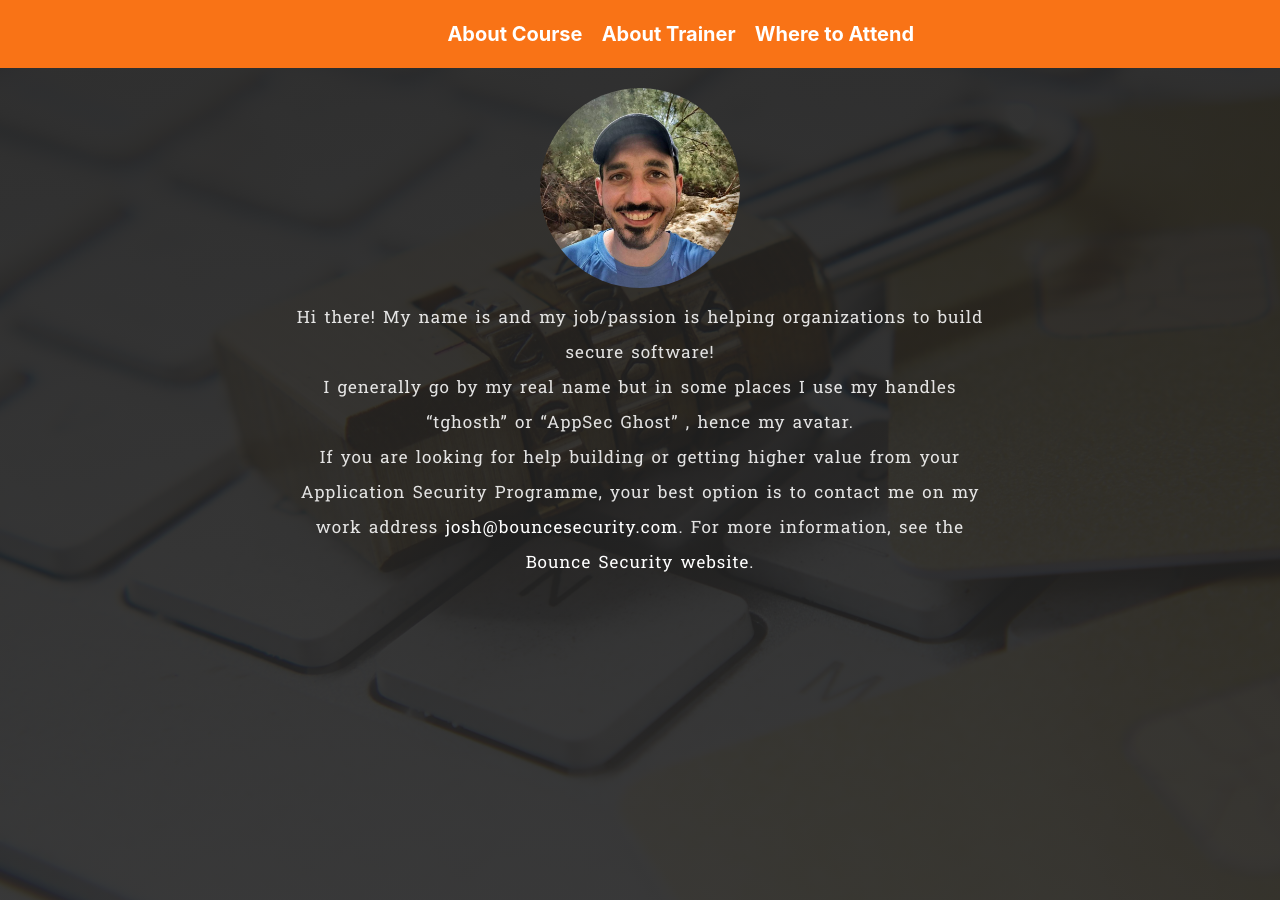
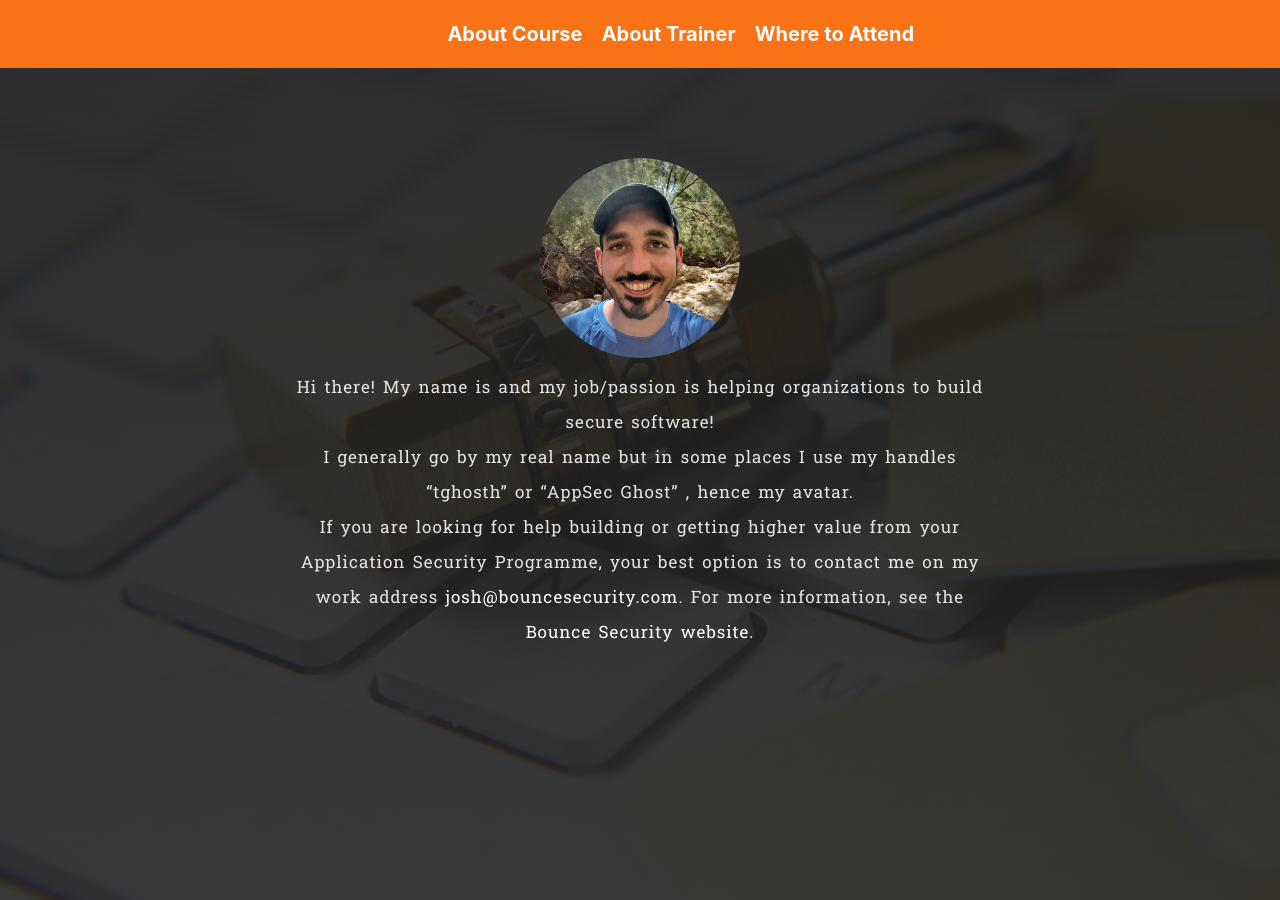
Before and after one commit to elishadamu97/joshgrossman, a Jekyll site: the page built from about.md, in a window 1280 px wide. Built offline with Jekyll 4.4.1, drawn with Linux system fonts in a browser that asks for light colours.

Commit message:
intial commit

```diff
--- a/_layouts/page.html
+++ b/_layouts/page.html
@@ -57,6 +57,7 @@ li{
 em{
   font-style: italic;
   text-align: center !important;
+  font-weight: bold;
 }
 
 </style>
--- a/about.md
+++ b/about.md
@@ -2,7 +2,7 @@
 layout: post
 title: About Trainer
 ---
-
+<br><br>
 
 ![profile_img](/assets/profile-00f8357c.jpg)
 
@@ -13,3 +13,5 @@ I generally go by my real name but in some places I use my handles “tghosth”
 
 
 If you are looking for help building or getting higher value from your Application Security Programme, your best option is to contact me on my work address [josh@bouncesecurity.com](mailto:josh@bouncesecurity.com.). For more information, see the [Bounce Security website](https://www.bouncesecurity.com/).
+
+<br><br>
```
Also changed, not shown: index.md (+1 -1 lines).
